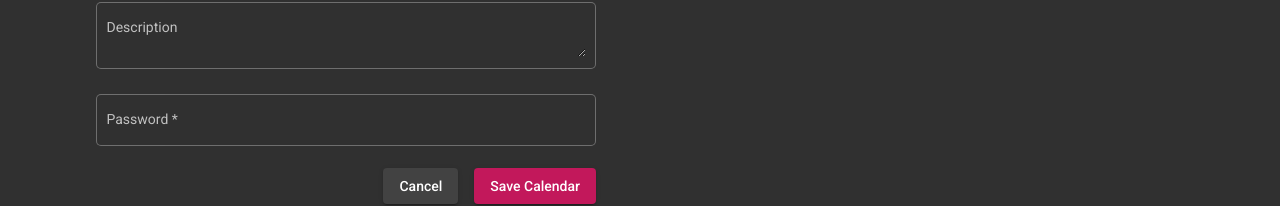
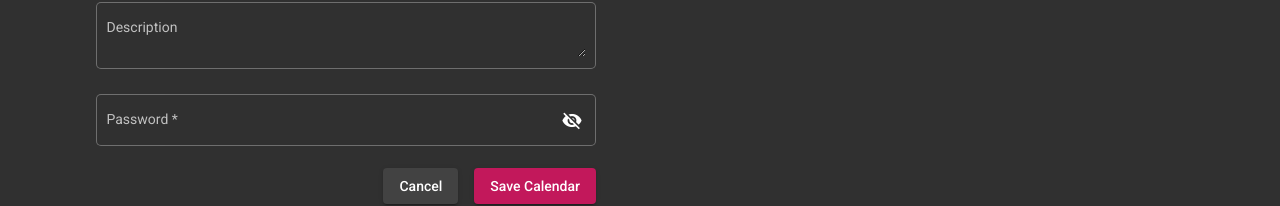
Before and after one commit to simonittensammer/online-scheduler, an Angular app in the folder scheduler-frontend/: page /calendarSettings/1 in a window 1280 px wide. Shown: the part 215-421 px from the top of the page. Built offline with nearby package versions, Linux system fonts and the light colour scheme.

Commit message:
add toggle Password-Input functionality

```diff
--- a/scheduler-frontend/src/app/pages/calendar-form/calendar-form.component.html
+++ b/scheduler-frontend/src/app/pages/calendar-form/calendar-form.component.html
@@ -18,15 +18,16 @@
 
       <mat-form-field appearance="outline">
         <mat-label>Password</mat-label>
-        <input matInput type="password" formControlName="pw" placeholder="Password">
+        <input matInput [type]="hide ? 'password' : 'text'" formControlName="pw" placeholder="Password">
+        <mat-icon matSuffix class="toggleButton" (click)="hide = !hide">{{hide ? 'visibility_off' : 'visibility'}}</mat-icon>
       </mat-form-field>
       <br>
 
-<!--      <mat-form-field appearance="outline">-->
-<!--        <mat-label>Confirm Password</mat-label>-->
-<!--        <input matInput type="text" placeholder="Confirm Password">-->
-<!--      </mat-form-field>-->
-<!--      <br>-->
+      <!--      <mat-form-field appearance="outline">-->
+      <!--        <mat-label>Confirm Password</mat-label>-->
+      <!--        <input matInput type="text" placeholder="Confirm Password">-->
+      <!--      </mat-form-field>-->
+      <!--      <br>-->
 
       <button mat-raised-button color="primary" class="formButton" (click)="saveCalendar()">Save Calendar</button>
       <button mat-raised-button class="formButton" (click)="goBack()">Cancel</button>
--- a/scheduler-frontend/src/app/pages/calendar-form/calendar-form.component.ts
+++ b/scheduler-frontend/src/app/pages/calendar-form/calendar-form.component.ts
@@ -14,6 +14,7 @@
 export class CalendarFormComponent implements OnInit {
 
   calendarForm!: FormGroup;
+  hide: boolean = true;
 
   constructor(
     private router: Router,
--- a/scheduler-frontend/src/styles.scss
+++ b/scheduler-frontend/src/styles.scss
@@ -81,6 +81,10 @@
   width: 100%;
 }
 
+.toggleButton {
+  cursor: pointer;
+}
+
 .halfWidthInput {
   width: 47.5%;
   float: left;
```
